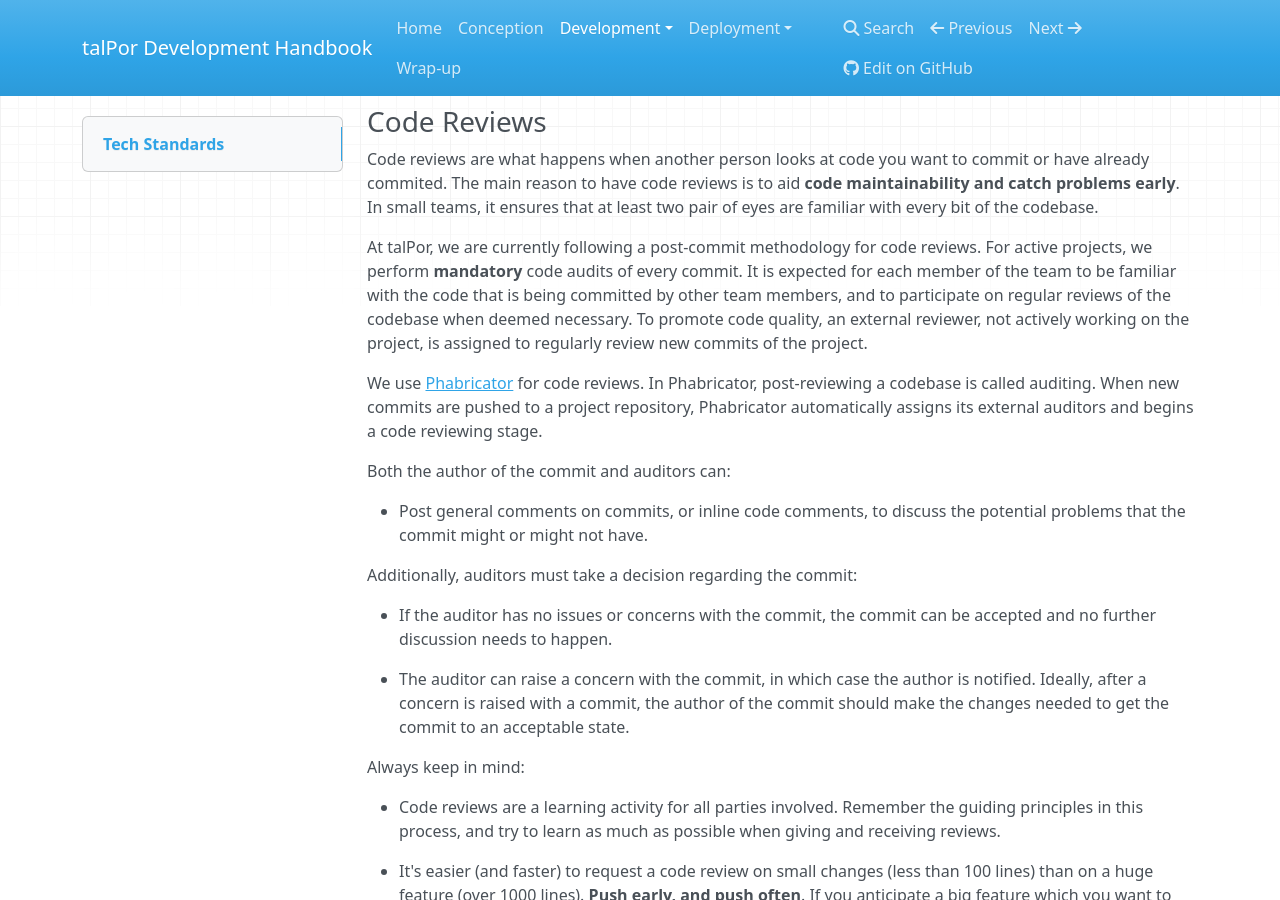
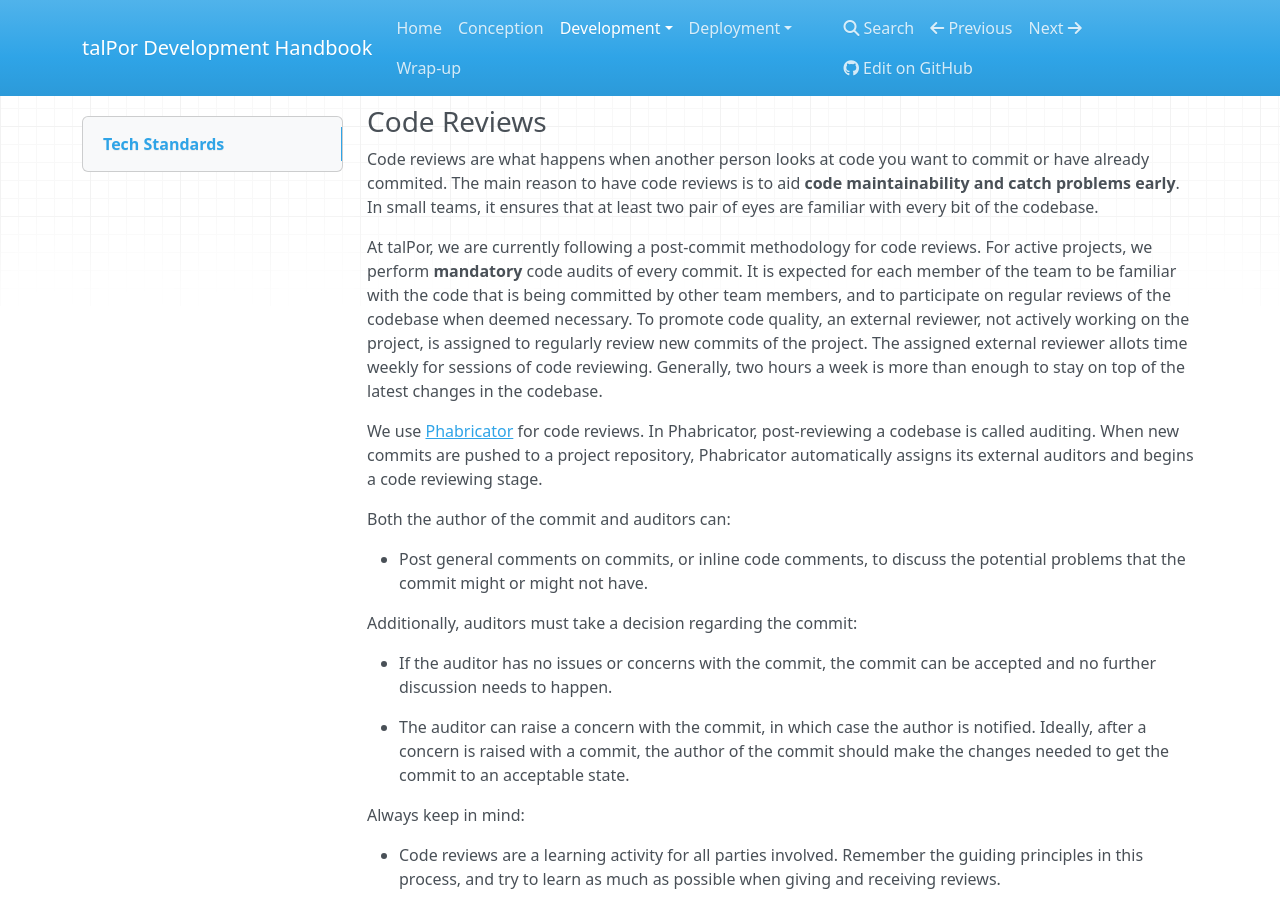
Before and after one commit to talpor/talpor-dev-handbook, an MkDocs documentation site: the page built from docs/development/tech/index.md, in a window 1280 px wide and 900 px high, scrolled down 2822 px. Built offline with MkDocs 1.6.1, drawn with Linux system fonts in a browser that asks for light colours; nearby versions of some CDN libraries; old or Windows-style settings are respelled for this version of MkDocs.

Commit message:
Explicit time to review for external reviewer

```diff
--- a/docs/development/tech/index.md
+++ b/docs/development/tech/index.md
@@ -190,7 +190,9 @@ be familiar with the code that is being committed by other team
 members, and to participate on regular reviews of the codebase when
 deemed necessary. To promote code quality, an external reviewer, not
 actively working on the project, is assigned to regularly review new
-commits of the project.
+commits of the project. The assigned external reviewer allots time
+weekly for sessions of code reviewing. Generally, two hours a week is
+more than enough to stay on top of the latest changes in the codebase.
 
 We use [Phabricator](http://phabricator.org) for code reviews. In
 Phabricator, post-reviewing a codebase is called auditing. When new
```
